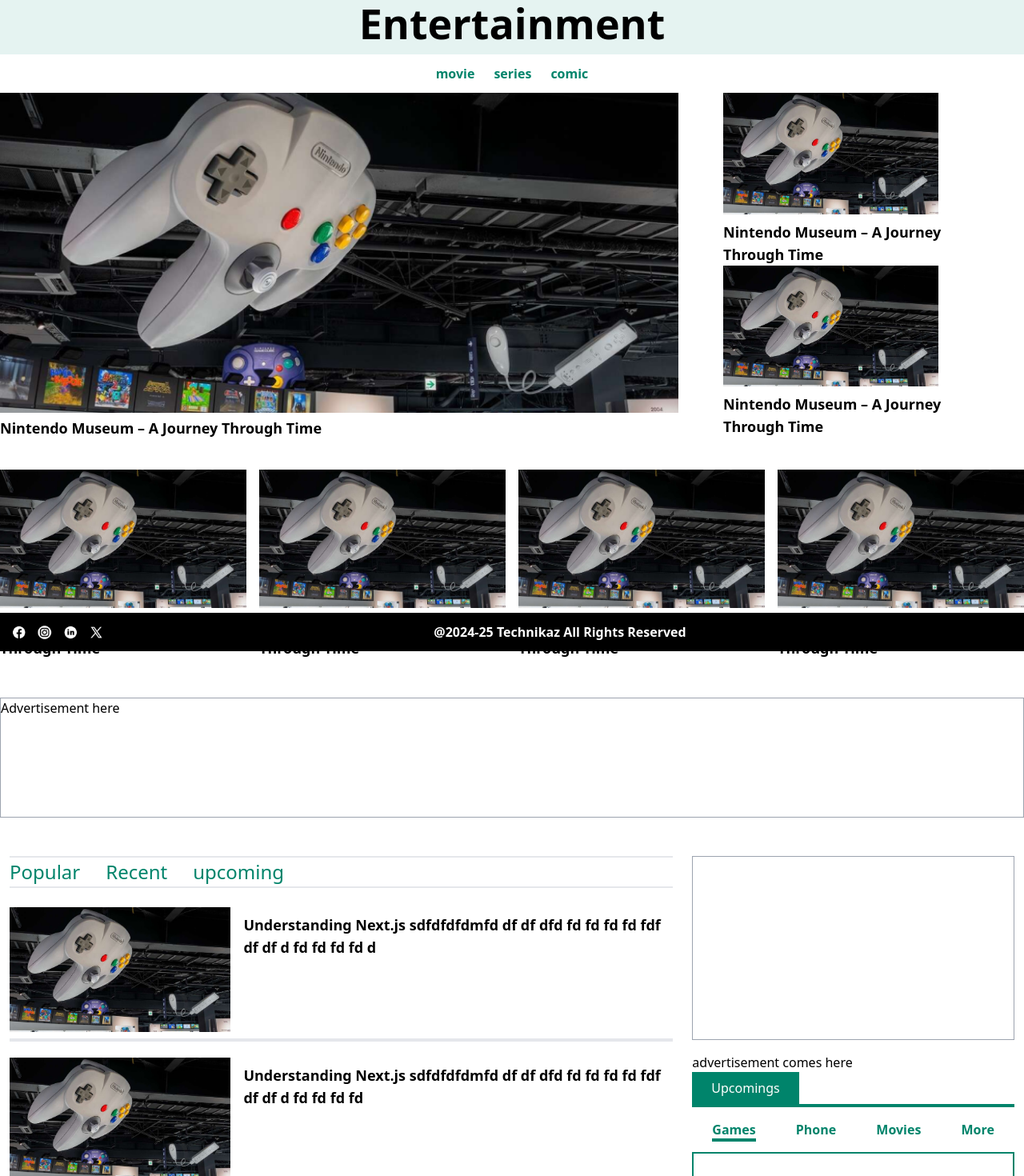
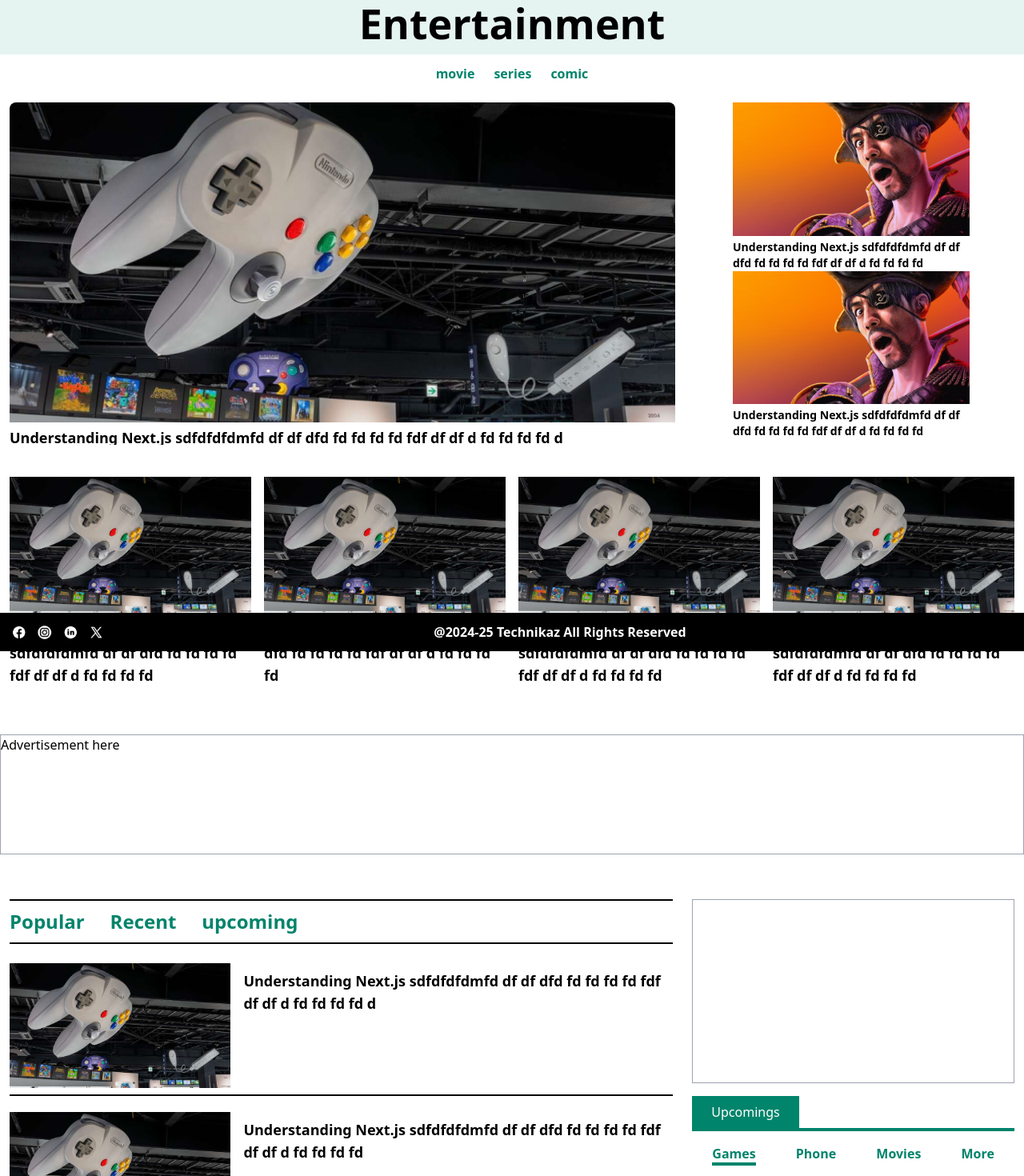
Before and after one commit to SiddheshTambe45/payload-cms, a Next.js app: page /entertainment in a window 1280 px wide. Shown: the part 140-1610 px from the top of the page at 80% size. Built offline with nearby package versions, Linux system fonts and the light colour scheme.

Commit message:
pavan updates

```diff
--- a/app/(root)/[type]/HeroSection.tsx
+++ b/app/(root)/[type]/HeroSection.tsx
@@ -9,86 +9,125 @@
     imageUrl: string;
 };
 
-type BlogCardProps = {
-    blogs: BlogCardStruct[];
+const fetchBlogs = async (type?: string, filter?: string): Promise<BlogCardStruct[]> => {
+    // Mock fetching blog data (replace with actual API call in production)
+    const allBlogs: BlogCardStruct[] = [
+        { title: 'Understanding Next.js sdfdfdfdmfd df df dfd fd fd fd fd fdf df df d fd fd fd fd d', description: 'Learn Next.js basics d ', slug: 'understanding-nextjsd', imageUrl: "/assets/images/image15.png" },
+        { title: 'Understanding Next.js sdfdfdfdmfd df df dfd fd fd fd fd fdf df df d fd fd fd fd ', description: 'Learn Next.js basics', slug: 'understanding-nextjs', imageUrl: "/assets/images/image15.png" },
+        { title: 'React vs Vue sdfdfdfdmfd df df dfd fd fd fd fd fdf df df d fd fd fd fd ', description: 'Compare React and Vue.js', slug: 'react-vs-vue2', imageUrl: "/assets/images/image15.png" },
+        { title: 'Advanced TypeScript sdfdfdfdmfd df df dfd fd fd fd fd fdf df df d fd fd fd fd ', description: 'Deep dive into TypeScript', slug: 'advanced-typescript2', imageUrl: "/assets/images/image15.png" },
+        { title: 'React vs Vue sdfdfdfdmfd df df dfd fd fd fd fd fdf df df d fd fd fd fd ', description: 'Compare React and Vue.js', slug: 'react-vs-vue', imageUrl: "/assets/images/image15.png" },
+        { title: 'Advanced TypeScript sdfdfdfdmfd df df dfd fd fd fd fd fdf df df d fd fd fd fd ', description: 'Deep dive into TypeScript', slug: 'advanced-typescript', imageUrl: "/assets/images/image15.png" },
+        { title: 'Advanced TypeScript sdfdfdfdmfd df df dfd fd fd fd fd fdf df df d fd fd fd fd ', description: 'Deep dive into TypeScript', slug: 'advanced-typescriptv', imageUrl: "/assets/images/image15.png" },
+    ];
+
+    // Filter blogs based on the `type` parameter if provided
+    // if (type) {
+    //     return allBlogs.filter((blog) => blog.title.toLowerCase().includes(type.toLowerCase()));
+    // }
+    if (filter === "sidebar") {
+        return allBlogs.slice(1)
+    }
+
+    return allBlogs;
 };
 
-const HeroSection = ({ blogs }: BlogCardProps) => {
-    if (!blogs || blogs.length === 0) {
-        return <p className="text-gray-600">No blogs available.</p>;
-    }
+const HeroSection = async ({ params }: { params: { type: string } }) => {
+    const type = params.type
+    const blogs = await fetchBlogs(params.type, 'popular');
 
-    const firstTwoBlogs = blogs.slice(0, 2);
-    const remainingBlogs = blogs.slice(2);
+    const firstTwoBlogs = blogs.slice(0, 3);
+    const remainingBlogs = blogs.slice(3);
 
     return (
-        <div className="hero-section">
+        <div className="hero-section featured-blogs w-full p-3">
             {/* First two cards */}
-            <div className="flex justify-between mb-4 space-x-4 items-stretch">
+            <div className="featured-blogs-upper grid grid-cols-1 lg:grid-cols-3 gap-4 h-auto">
                 {/* First card with 16:9 aspect ratio */}
                 <Link
                     href={`/blogs/${firstTwoBlogs[0]?.slug}`}
-                    className="flex flex-col bg-white border border-gray-200 rounded-lg shadow hover:bg-gray-100 dark:border-gray-700 dark:bg-gray-800 dark:hover:bg-gray-700"
+                    className="p-0 m-0 col-span-2 flex flex-col items-start"
                     style={{ flex: "0 0 70%" }}
                 >
-                    <div className="relative w-full" style={{ aspectRatio : "16/9" }}>
+                    <div className="relative h-[400px] w-full">
+                    <div className="relative w-full h-full aspect-[16/9]" >
                         <Image
-                            src={imgrec}
+                                src="/assets/images/image15.png"
                             alt={firstTwoBlogs[0]?.title}
                             layout="fill"
                             objectFit="cover"
                             className="rounded-t-lg"
                         />
                     </div>
-                    <div className="flex-grow flex flex-col p-4">
-                        <h2 className="text-xl font-semibold">{firstTwoBlogs[0]?.title}</h2>
-                        <p className="text-gray-600">{firstTwoBlogs[0]?.description}</p>
                     </div>
+                    <p className="mt-2 text-left text-lg font-semibold leading-tight h-5 overflow-hidden">{firstTwoBlogs[0]?.title}</p>
+                        {/* <p className="text-gray-600">{firstTwoBlogs[0]?.description}</p> */}
                 </Link>
 
                 {/* Second card with 1:1 aspect ratio */}
+                <div className="lg:col-span-1 flex flex-col items-start">
                     <Link
                         href={`/blogs/${firstTwoBlogs[1]?.slug}`}
-                    className="flex flex-col bg-white border border-gray-200 rounded-lg shadow hover:bg-gray-100 dark:border-gray-700 dark:bg-gray-800 dark:hover:bg-gray-700"
-                    style={{ flex: "0 0 30%" }}
+                        className="flex flex-col items-start p-0 m-0  lg:mx-14 "
+                    // style={{ flex: "0 0 30%" }}
                     >
-                    <div className="relative w-full" style={{ aspectRatio : "3/3.95" }}>
+                        <div className="relative w-full aspect-[16/9]" >
                             <Image
-                            src={imgrec}
+                                src="/assets/images/image16.png"
                                 alt={firstTwoBlogs[1]?.title}
                                 layout="fill"
                                 objectFit="cover"
-                            className="rounded-t-lg"
+                                className="object-cover"
                             />
                         </div>
-                    <div className="flex-grow flex flex-col p-4">
-                        <h2 className="text-xl font-semibold">{firstTwoBlogs[1]?.title}</h2>
-                        <p className="text-gray-600">{firstTwoBlogs[1]?.description}</p>
+                        {/* <div className="flex-grow flex flex-col p-4"> */}
+                        <p className="mt-1 text-left text-sm font-semibold">{firstTwoBlogs[1]?.title}</p>
+                        {/* <p className="text-gray-600">{firstTwoBlogs[1]?.description}</p> */}
+                        {/* </div> */}
+                    </Link>
+                    <Link
+                        href={`/blogs/${firstTwoBlogs[2]?.slug}`}
+                        className="flex flex-col items-start p-0 m-0  lg:mx-14 "
+
+                    >
+                        <div className="relative w-full aspect-[16/9]" >
+                            <Image
+                                src="/assets/images/image16.png"
+                                alt={firstTwoBlogs[1]?.title}
+                                layout="fill"
+                                objectFit="cover"
+                                className="object-cover"
+                            />
                         </div>
+
+                        <p className="mt-1 text-left text-sm font-semibold">{firstTwoBlogs[1]?.title}</p>
+
                     </Link>
+
+        </div>
             </div>
 
             {/* Remaining blogs */}
-            <div className="grid grid-cols-1 md:grid-cols-2 lg:grid-cols-3 gap-4">
+            <div className="featured-blogs-lower grid grid-cols-1 lg:grid-cols-4 gap-4 mt-10">
                 {remainingBlogs.map((blog) => (
                     <Link
                         key={blog.slug}
                         href={`/blogs/${blog.slug}`}
-                        className="flex flex-col bg-white border border-gray-200 rounded-lg shadow hover:bg-gray-100 dark:border-gray-700 dark:bg-gray-800 dark:hover:bg-gray-700"
+                        className="flex flex-col items-start p-0 m-0"
                     >
-                        <div className="relative w-full" style={{ paddingBottom: "56.25%" }}>
+                        <div className="relative w-full aspect-[16/9]">
                             <Image
                                 src={blog.imageUrl}
                                 alt={blog.title}
                                 layout="fill"
                                 objectFit="cover"
-                                className="rounded-t-lg"
+                                className="object-cover"
                             />
                         </div>
-                        <div className="p-4">
-                            <h2 className="text-xl font-semibold">{blog.title}</h2>
-                            <p className="text-gray-600">{blog.description}</p>
-                        </div>
+                        {/* <div className="p-4"> */}
+                            <p className="mt-2 text-left text-lg font-semibold">{blog.title}</p>
+                            {/* <p className="text-gray-600">{blog.description}</p> */}
+                        {/* </div> */}
                     </Link>
                 ))}
             </div>
--- a/app/(root)/[type]/TypeHeading.tsx
+++ b/app/(root)/[type]/TypeHeading.tsx
@@ -53,7 +53,7 @@
     const subtype: subType[] = await fetchSubType(type);
 
     return (
-        <div className="subtype my-3 w-full h-[150px] flex justify-center ">
+        <div className="subtype my-3 w-full h-[150px] flex justify-center m-0 p-0">
             {/* <h2>Subtypes for {type}:</h2> */}
             {/* <div className=''> */}
                 {subtype.map((sub, index) => (
@@ -74,7 +74,7 @@
     }
 
     return (
-        <div className="typediv w-full h-[250px] custom-bg flex justify-center">
+        <div className="typediv w-full h-[250px] custom-bg flex justify-center m-0 p-0">
             <Link href={`#${type}`} >
                 <h1 className='heading-font h2 font-bold'>
                     {type.charAt(0).toUpperCase() + type.slice(1)} {/* Corrected this line */}
--- a/app/(root)/[type]/blogdropdown.tsx
+++ b/app/(root)/[type]/blogdropdown.tsx
@@ -3,6 +3,7 @@
 import {TypeHeading, SubTypeHeading } from './TypeHeading';
 import HeroSection from './HeroSection';
 import TypeSideBar from './sidebar';
+import Ads from '@/components/Ads';
 type BlogCardStruct = {
     title: string;
     description: string;
@@ -42,17 +43,17 @@
 
     return (
         // <div>
-        <section className="popular-recent mt-8 lg:grid lg:grid-cols-3">
+        <section className="popular-recent mt-10 lg:grid lg:grid-cols-3">
 
             <section className="lg:col-span-2 px-3">
-                <div className="border border-y-2 border-x-0 flex flex-row gap-8 my-4">
-                    <button type="button" className="h6 generic-viridian">
+                <div className="border border-y-2 border-x-0 border-black flex flex-row gap-8 my-4 py-2">
+                    <button type="button" className="h6 generic-viridian font-bold">
                         Popular
                     </button>
-                    <button type="button" className="h6 generic-viridian">
+                    <button type="button" className="h6 generic-viridian font-bold">
                         Recent
                     </button>
-                    <button type="button" className="h6 generic-viridian">
+                    <button type="button" className="h6 generic-viridian font-bold">
                         upcoming
                     </button>
                 </div>
@@ -83,7 +84,27 @@
                 <>
                 {/* <h1>this is side bar</h1> */}
                         {/* <BlogCard blogs={sidebarBlogs} /> */}
-                        <TypeSideBar params={{blogs : sidebarBlogs.slice(1)}} />
+                        <div>
+                            <div className="p-0 m-0 border-b-4 b-generic-viridian">
+                                <button className="bg-generic-viridian text-white px-6 py-2">Upcomings</button>
+                            </div>
+                            <div className="flex flex-row justify-around items-center my-4">
+                                {['Games', 'Phone', 'Movies', 'More'].map((e) => (
+                                    <button type="button" key={e} className="generic-viridian font-bold">
+                                        <span className={`${e === 'Games' ? 'border-b-4 b-generic-viridian' : ''}`}>
+                                            {e}
+                                        </span>
+                                    </button>
+                                ))}
+                            </div>
+                        </div>
+
+                        <div className="border-2 b-generic-viridian p-2">
+
+
+                        <Ads/>
+                        {/* <TypeSideBar params={{blogs : sidebarBlogs.slice(1)}} /> */}
+                        </div>
                 </>
             ) : (
                 <p className="text-gray-600">No blogs found for this category.</p>
--- a/app/(root)/[type]/cardComp.tsx
+++ b/app/(root)/[type]/cardComp.tsx
@@ -25,7 +25,7 @@
         <Link href={`/blogs/${blog.slug}`} className="items-center  hover:bg-gray-100" key={index}>
           <div
             key={blog.slug}
-            className="blogcard flex-row items-start grid grid-cols-3 my-3 w-full py-2 border border-b-4 border-x-0 border-t-0"
+            className="blogcard flex-row items-start grid grid-cols-3 my-3 w-full py-2 border border-b-2 border-x-0 border-t-0 border-black"
           >
             {/* Using next/image for better image handling */}
             <div className="relative w-full aspect-[16/9] col-span-1">
--- a/app/(root)/[type]/page.tsx
+++ b/app/(root)/[type]/page.tsx
@@ -5,6 +5,7 @@
 import Link from 'next/link'
 import { SubTypeHeading, TypeHeading } from './TypeHeading'
 import TypeSideBar from './sidebar'
+import HeroSection from './HeroSection'
 
 const Page = async ({ params }: { params: { type: string } }) => {
 
@@ -22,67 +23,8 @@
       <TypeHeading params={{ type }} />
       <SubTypeHeading params={{ type }} />
 
+      <HeroSection params={{type}}/>
 
-
-      <section className="featured-blogs w-full">
-        <div className="featured-blogs-upper grid grid-cols-1 lg:grid-cols-3 gap-4 h-auto">
-          {/* Left Div */}
-          <Link className="p-0 m-0 col-span-2 flex flex-col items-start" href="/games/123">
-            {/* <div className="col-span-2 flex flex-col items-start"> */}
-            {/* Fixed Height with Aspect Ratio */}
-            <div className="relative h-[400px] w-full">
-              <div className="relative w-full h-full aspect-[16/9]">
-                <Image
-                  src="/assets/images/image15.png"
-                  alt="left image"
-                  fill
-                  className="object-cover"
-                />
-              </div>
-            </div>
-            {/* Text */}
-            <p className="mt-2 text-left text-lg font-semibold leading-tight">{leftImageTitle}</p>
-            {/* </div> */}
-          </Link>
-
-          {/* Right Div */}
-          <div className="right">
-            {[0, 1].map((e) => (
-              <div key={e} className="flex flex-col items-start mx-10">
-                <div className="relative w-4/5 flex justify-center aspect-[16/9]">
-                  <Image
-                    src="/assets/images/image15.png"
-                    alt="left image"
-                    fill
-                    className="object-cover"
-                  />
-                </div>
-                <p className="mt-2 text-left text-lg font-semibold">{leftImageTitle}</p>
-              </div>
-            ))}
-          </div>
-
-
-
-
-        </div>
-
-        <div className="featured-blogs-lower grid grid-cols-1 lg:grid-cols-4 gap-4 mt-10">
-          {[0, 1, 2, 3].map((e) => (
-            <div key={e} className="flex flex-col items-start">
-              <div className="relative w-full aspect-[16/9]">
-                <Image
-                  src="/assets/images/image15.png"
-                  alt="left image"
-                  fill
-                  className="object-cover"
-                />
-              </div>
-              <p className="mt-2 text-left text-lg font-semibold">{leftImageTitle}</p>
-            </div>
-          ))}
-        </div>
-      </section>
 
       <section>
         <div className=" border-gray-400 border w-full h-[150px] mt-12">
--- a/app/(root)/[type]/sidebar.tsx
+++ b/app/(root)/[type]/sidebar.tsx
@@ -14,9 +14,9 @@
 
     return (
         <>
-            <div className="googleadvertisement">
-                <h3>advertisement comes here</h3>
-            </div>
+            {/* <div className="googleadvertisement "> */}
+                {/* <h3>advertisement comes here</h3> */}
+            {/* </div> */}
             <div>
                 <div className="p-0 m-0 border-b-4 b-generic-viridian">
                     <button className="bg-generic-viridian text-white px-6 py-2">Upcomings</button>
@@ -32,13 +32,13 @@
                 </div>
             </div>
 
-            <div className="sidebarblogs border-2 b-generic-viridian p-2">
+            <div className="sidebarblogs border-2 b-generic-viridian p-0">
                 <BlogCard blogs={params.blogs} />
             </div>
 
-            <div className="googleadvertisement">
-                <h3>advertisement comes here</h3>
-            </div>
+            {/* // <div className="googleadvertisement"> */}
+                {/* // <h3>advertisement comes here</h3> */}
+            {/* // </div> */}
 
         </>
     )
--- a/components/Ads.tsx
+++ b/components/Ads.tsx
@@ -7,7 +7,7 @@
     'leftImageTitle leftImageTitle leftImageTitle leftImageTitle leftImageTitle'
   return (
     <>
-      <div className="border-black border w-full h-[300px] my-4"></div>
+      {/* <div className="border-black border w-full h-[300px] my-4"></div> */}
 
       {[0, 1, 2, 3, 4, 5].map((e) => (
         <Link
@@ -32,6 +32,7 @@
           </div>
         </Link>
       ))}
+      {/* <div className="border-black border w-full h-[300px] my-4"></div> */}
     </>
   )
 }
```
Lines whose indentation alone changed are shown as unchanged.
